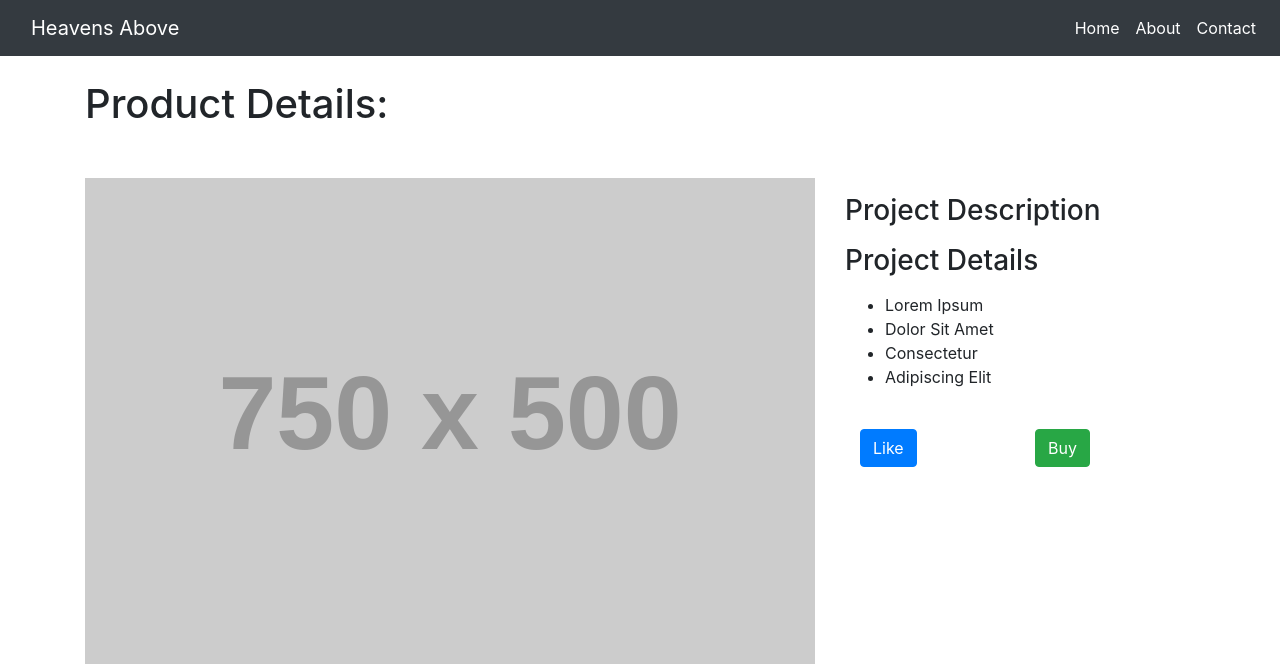
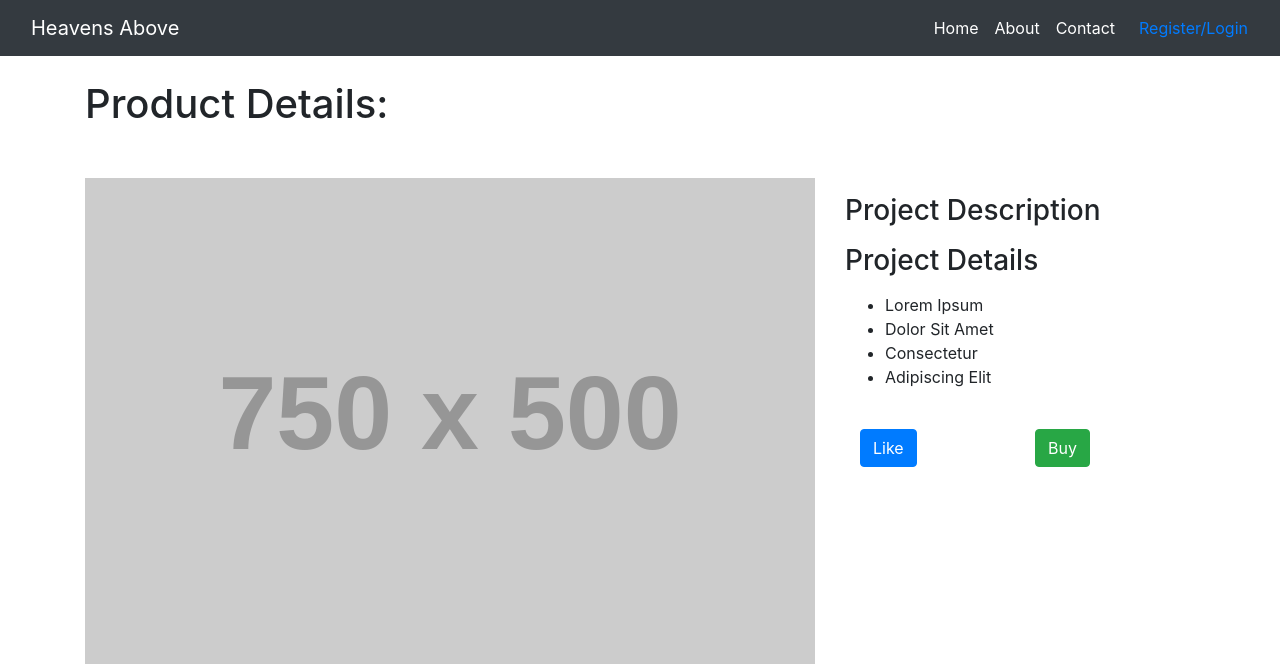
Before and after one commit to OsaidM/Heavens_above, a Django app: page /details in a window 1280 px wide. Shown: the top 664 px of the page. Run offline with Django 3.2, Linux system fonts and the light colour scheme; grey boxes labelled with a size stand in for pictures from a placeholder-image service; some libraries are stand-ins or nearby versions.

Commit message:
newHeaven_v07

```diff
--- a/apps/heaven_app/templates/heaven_app/details.html
+++ b/apps/heaven_app/templates/heaven_app/details.html
@@ -33,6 +33,7 @@
                 <a class="nav-link" href="#">Contact</a>
             </li>
         </ul>
+        <a class="nav-link" href="#">Register/Login</a>
     </div>
 </nav>
 
--- a/apps/heaven_app/templates/heaven_app/index.html
+++ b/apps/heaven_app/templates/heaven_app/index.html
@@ -36,6 +36,7 @@
             <a class="nav-link" href="#">Contact</a>
           </li>
         </ul>
+        <a class="nav-link" href="#">Login/Register</a>
     </div>
 </nav>
 
```
